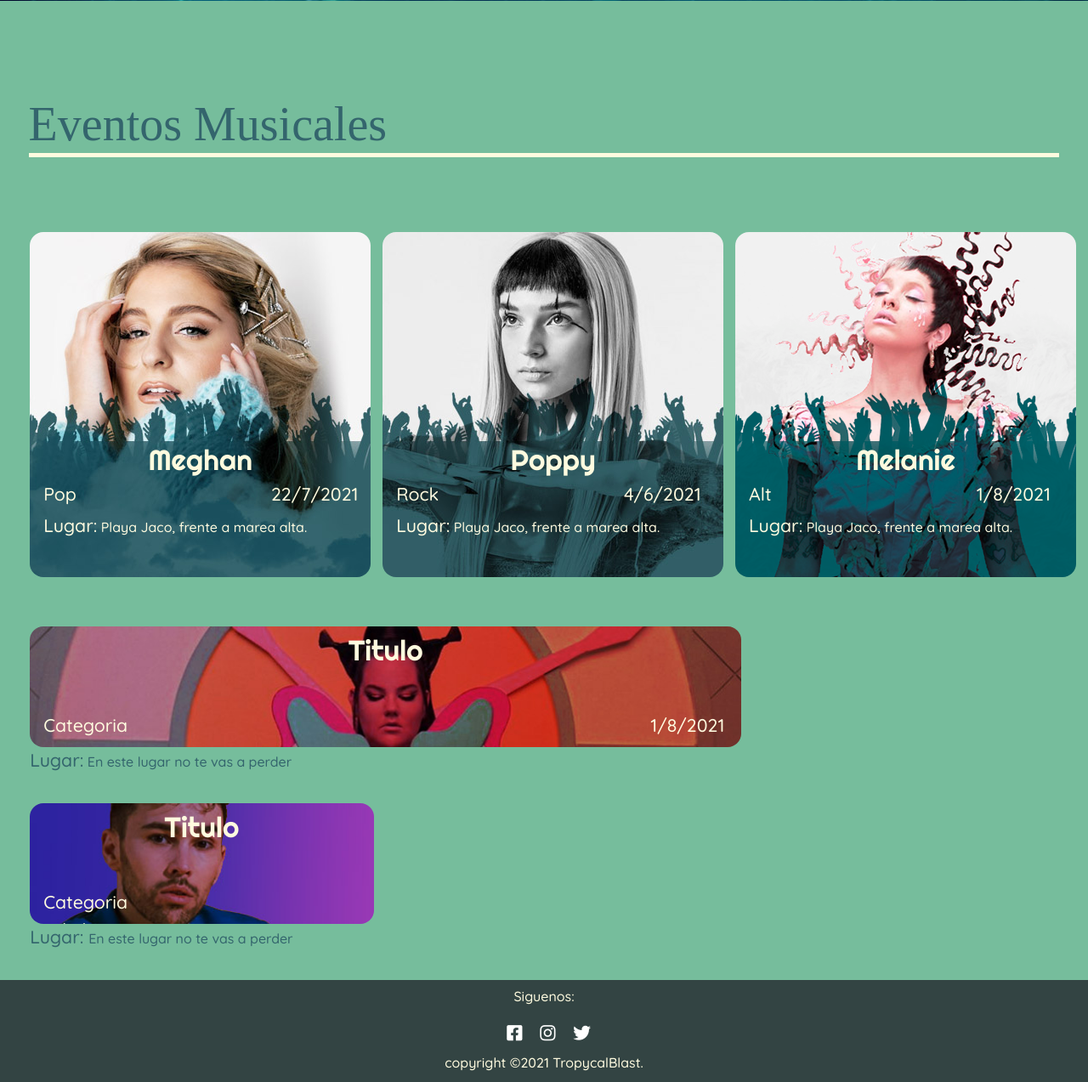
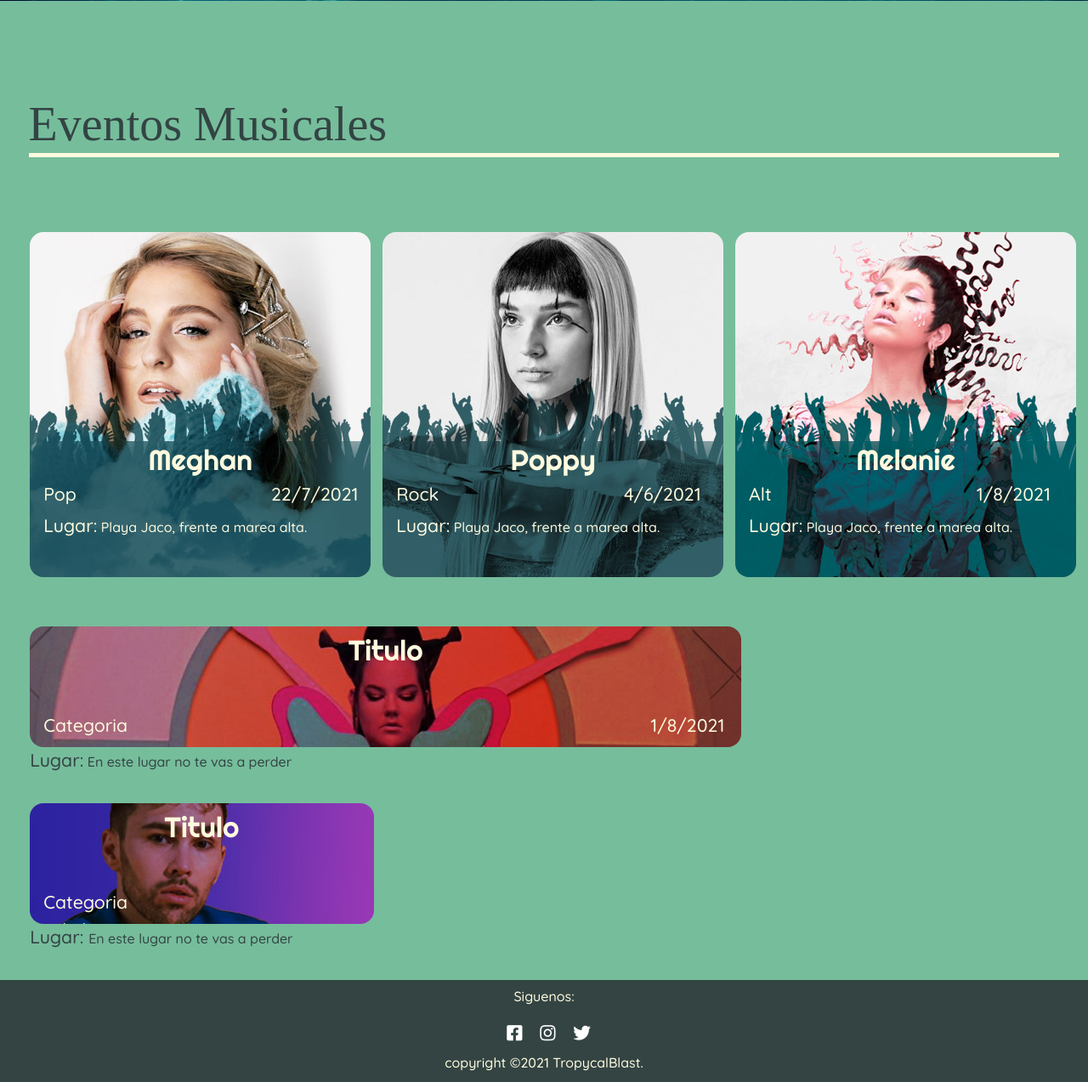
Before and after one commit to MaykelRobles/ProyectoInteractivasMaykel, a PHP site: page / in a window 1280 px wide. Shown: the part 342-1615 px from the top of the page at 85% size. Run offline with PHP 8.4, Linux system fonts and the light colour scheme; style sheets or scripts are compiled from the project's sources; some libraries are stand-ins or nearby versions; some web fonts are replaced.

Commit message:
update
update

```diff
--- a/sass/style.scss
+++ b/sass/style.scss
@@ -66,7 +66,7 @@ body{
 
 .titles{
     font-size: 42pt;
-    color: $azul;
+    color: $navy;
     border-bottom: 5px solid $crema;
     margin: 2em .6em 1em;
     font-family: 'Trade Winds';
@@ -363,7 +363,7 @@ p{
 
 .textInfoDark{
   font-size: 16pt;
-  color: $azul;
+  color: $navy;
   font-family: 'Quicksand', sans-serif;
   @include respond-to($phone){
     font-size: 9pt;
@@ -387,7 +387,7 @@ p{
 
 .textDark{
   font-size: 12pt;
-  color: $azul;
+  color: $navy;
   font-family: 'Quicksand', sans-serif;
   @include respond-to($phone){
     font-size: 9pt;
@@ -478,6 +478,9 @@ p{
   width: 407px;
   background-color: $verde;
   border-radius: 1em;
+  background-image: url(../imgs/artista1.jpg);
+  background-size: cover;
+  background-position: center;
   @include respond-to($phone){
     width: 20em;
     height: 20em;
@@ -789,15 +792,6 @@ p{
 }
 
 
-.numPerPad{
-  @include respond-to($phone){
-    margin: 0 0 0 1.3em;
-  }
-  @include respond-to($tablet-landscape){
-    margin: 0 0 0 1.3em;
-  }
-}
-
 .obtenerInfo{
   width: 100%;
   height: 42px;
```
